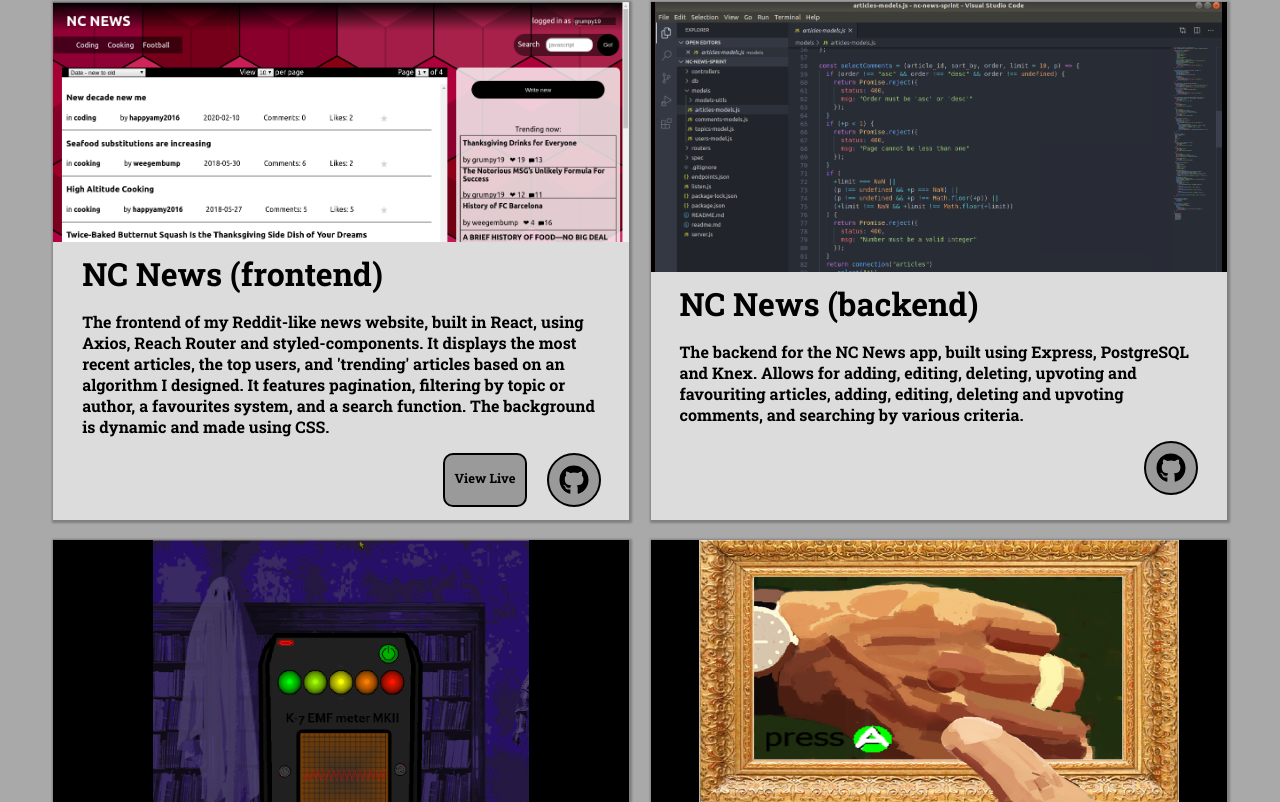
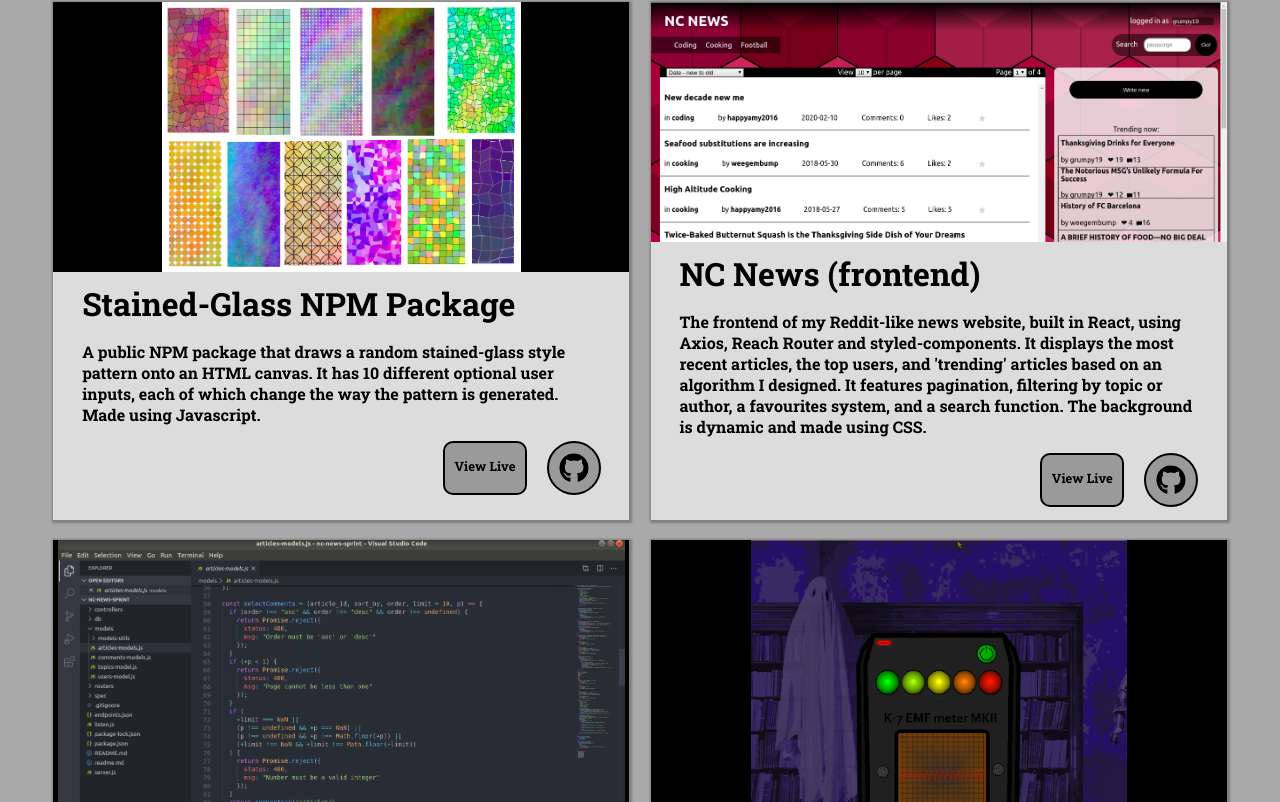
Before and after one commit to joecooper1/pf, a React (Create React App) app: page / in a window 1280 px wide. Shown: the part 1835-2637 px from the top of the page. Built offline with nearby package versions, Linux system fonts and the light colour scheme.

Commit message:
add npm data

```diff
--- a/src/data/projectData.js
+++ b/src/data/projectData.js
@@ -2,6 +2,7 @@ import onlyReggae from "../images/onlyReggae.jpg";
 import uFluent from "../images/uFluent.jpg";
 import ncNews from "../images/ncnews.png";
 import ncBackend from "../images/ncbackend.png";
+import collection from '../images/image colelction.png'
 
 import box from "../images/box.png";
 import ghost from "../images/ghost.png";
@@ -36,6 +37,14 @@ export const projectData = [
     url: [uFluent],
   },
   {
+    name: 'Stained-Glass NPM Package',
+    github: 'https://github.com/joecooper1/stained-glass-generator',
+    link: null,
+    description: 'A public NPM package that draws a random stained-glass style pattern onto an HTML canvas. It has 10 different optional user inputs, each of which change the way the pattern is generated. Made using Javascript.',
+    url: [collection],
+    link: 'https://www.npmjs.com/package/@joecooper1/stained-glass-generator'
+  },
+  {
     name: "NC News (frontend)",
     github: "https://github.com/joecooper1/nc-news-frontend",
     link: "https://nc-news-joecooper1.netlify.app/",
```
